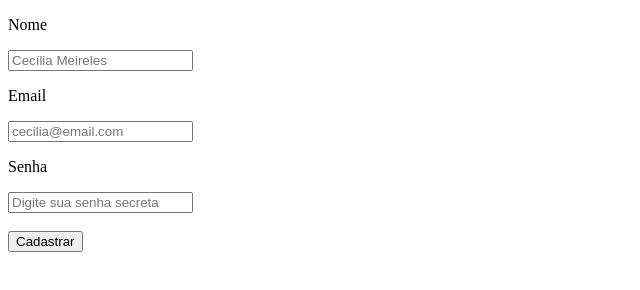
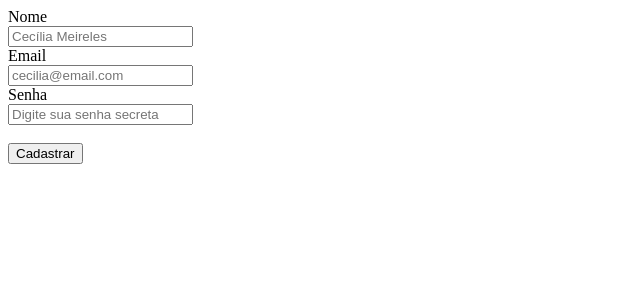
Before and after one commit to anepaz/ebac_frontend, a plain HTML site: page index.html in a window 1280 px wide. Shown: the whole page, without its empty margins (0-640 px from the left). Drawn offline with Linux system fonts and the light colour scheme.

Commit message:
add labels and respective ids

```diff
--- a/index.html
+++ b/index.html
@@ -10,13 +10,17 @@
 
 <body>
     <form>
-        <p>Nome</p>
+        <label>Nome</label>
+        <br />
         <input type="text" placeholder="Cecília Meireles">
-        <p>Email</p>
+        <br />
+        <label>Email</label>
+        <br />
         <input type="email" placeholder="cecilia@email.com">
-        <p>Senha</p>
+        <br />
+        <label>Senha</label>
+        <br />
         <input type="password" placeholder="Digite sua senha secreta">
-
     </form>
     <br />
     <button type="submit">Cadastrar</button>
```
